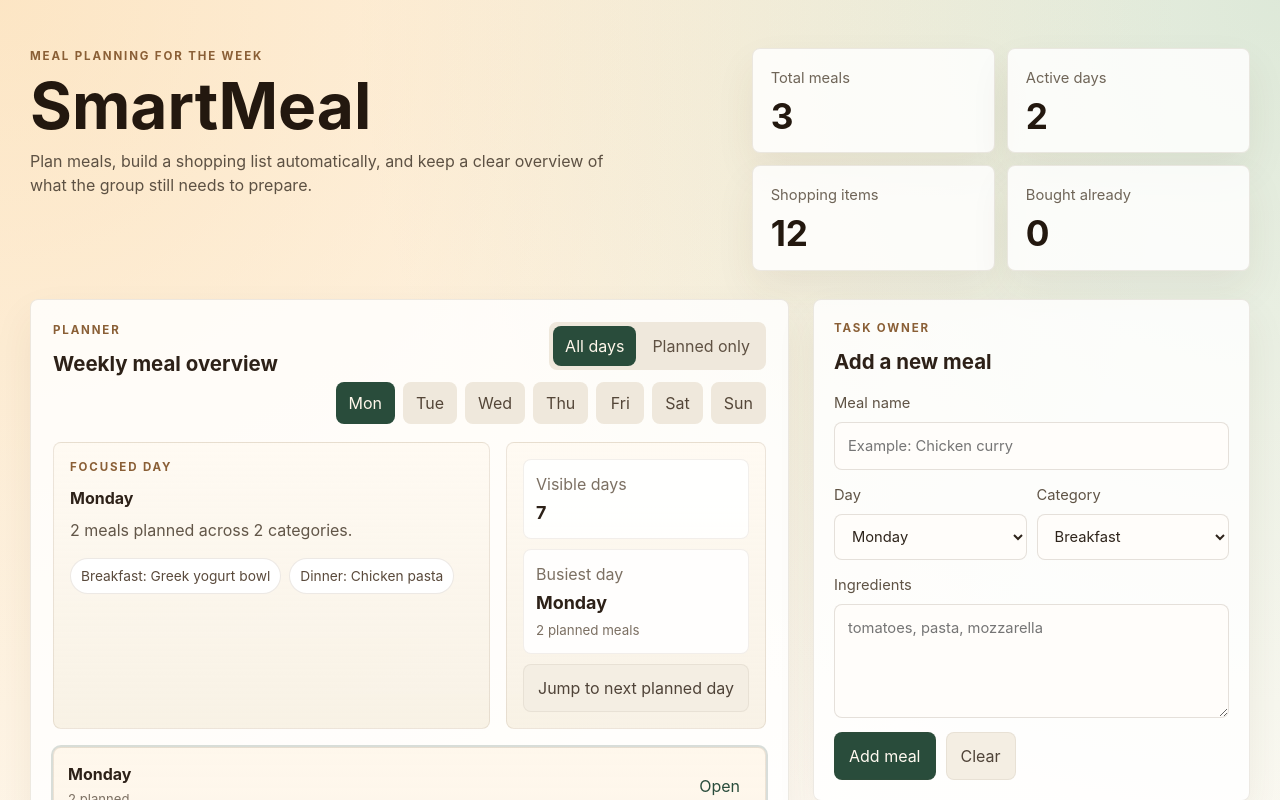
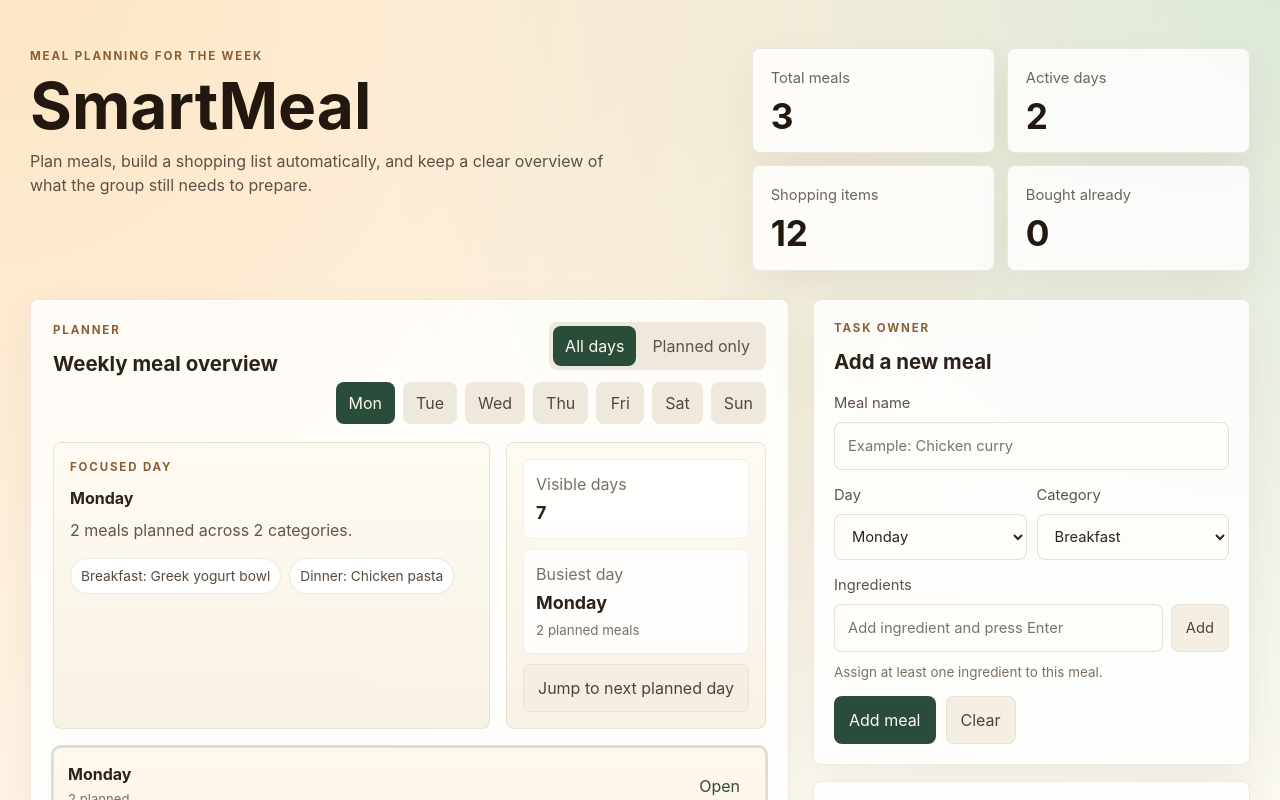
Before and after one commit to Matesz777/SmartMeal, a React (Vite) app: page / in a window 1280 px wide. Shown: the top 800 px of the page. Built offline with nearby package versions, Linux system fonts and the light colour scheme.

Commit message:
skladniki posilku

```diff
--- a/src/App.css
+++ b/src/App.css
@@ -392,6 +392,54 @@
   resize: vertical;
 }
 
+.ingredient-builder {
+  display: grid;
+  gap: 10px;
+}
+
+.ingredient-input-row {
+  display: flex;
+  gap: 8px;
+}
+
+.ingredient-input-row .secondary-button {
+  flex-shrink: 0;
+}
+
+.ingredient-chip-list {
+  display: flex;
+  flex-wrap: wrap;
+  gap: 8px;
+}
+
+.ingredient-chip {
+  display: inline-flex;
+  align-items: center;
+  gap: 8px;
+  padding: 6px 10px;
+  border-radius: 999px;
+  border: 1px solid rgba(95, 77, 54, 0.18);
+  background: #fffdf8;
+  color: #4f4338;
+  font-size: 0.85rem;
+}
+
+.ingredient-chip-remove {
+  border: 0;
+  background: transparent;
+  color: #8a4030;
+  cursor: pointer;
+  font: inherit;
+  line-height: 1;
+  padding: 0;
+}
+
+.ingredient-hint {
+  margin: 0;
+  color: #7c7063;
+  font-size: 0.84rem;
+}
+
 .field-error {
   color: #9b3a2d;
   font-size: 0.84rem;
--- a/src/App.jsx
+++ b/src/App.jsx
@@ -41,7 +41,8 @@ const initialForm = {
   name: '',
   day: days[0],
   category: mealCategories[0],
-  ingredients: '',
+  ingredientInput: '',
+  ingredients: [],
 }
 
 const plannerViews = [
@@ -133,7 +134,6 @@ const getDatesInRange = (start, end) => {
 const validateMealForm = (formValues) => {
   const mealName = formValues.name.trim()
   const rawIngredients = formValues.ingredients
-    .split(',')
     .map((ingredient) => ingredient.trim())
     .filter(Boolean)
   const errors = {}
@@ -430,8 +430,79 @@ function App() {
       name: meal.name,
       day: meal.day,
       category: meal.category,
-      ingredients: meal.ingredients.join(', '),
+      ingredientInput: '',
+      ingredients: meal.ingredients,
     })
+  }
+
+  const handleAddIngredient = () => {
+    const nextIngredient = form.ingredientInput.trim()
+
+    if (!nextIngredient) {
+      return
+    }
+
+    if (nextIngredient.length > 40) {
+      setFormErrors((currentErrors) => ({
+        ...currentErrors,
+        ingredients: 'Each ingredient should be 40 characters or less.',
+      }))
+      return
+    }
+
+    if (form.ingredients.length >= 12) {
+      setFormErrors((currentErrors) => ({
+        ...currentErrors,
+        ingredients: 'Keep the list to 12 ingredients or fewer.',
+      }))
+      return
+    }
+
+    const normalizedIngredient = nextIngredient.toLowerCase()
+    const ingredientAlreadyAdded = form.ingredients.some(
+      (ingredient) => ingredient.toLowerCase() === normalizedIngredient,
+    )
+
+    if (ingredientAlreadyAdded) {
+      setFormErrors((currentErrors) => ({
+        ...currentErrors,
+        ingredients: 'This ingredient is already assigned to the meal.',
+      }))
+      return
+    }
+
+    setForm((currentForm) => ({
+      ...currentForm,
+      ingredientInput: '',
+      ingredients: [...currentForm.ingredients, nextIngredient],
+    }))
+    setFormErrors((currentErrors) => ({
+      ...currentErrors,
+      ingredients: '',
+    }))
+  }
+
+  const handleRemoveIngredient = (ingredientToRemove) => {
+    setForm((currentForm) => ({
+      ...currentForm,
+      ingredients: currentForm.ingredients.filter(
+        (ingredient) => ingredient !== ingredientToRemove,
+      ),
+    }))
+
+    if (formErrors.ingredients) {
+      setFormErrors((currentErrors) => ({
+        ...currentErrors,
+        ingredients: '',
+      }))
+    }
+  }
+
+  const handleIngredientInputKeyDown = (event) => {
+    if (event.key === 'Enter' || event.key === ',') {
+      event.preventDefault()
+      handleAddIngredient()
+    }
   }
 
   const handleDeleteMeal = (mealId) => {
@@ -795,18 +866,52 @@ function App() {
 
               <label>
                 Ingredients
-                <textarea
-                  name="ingredients"
-                  value={form.ingredients}
+                <div className="ingredient-builder">
+                  <div className="ingredient-input-row">
+                    <input
+                      type="text"
+                      name="ingredientInput"
+                      value={form.ingredientInput}
                       onChange={handleInputChange}
-                  rows="4"
-                  placeholder="tomatoes, pasta, mozzarella"
-                  maxLength="240"
+                      onKeyDown={handleIngredientInputKeyDown}
+                      placeholder="Add ingredient and press Enter"
+                      maxLength="40"
                       aria-invalid={Boolean(formErrors.ingredients)}
                       aria-describedby={
                         formErrors.ingredients ? 'meal-ingredients-error' : undefined
                       }
                     />
+                    <button
+                      type="button"
+                      className="secondary-button"
+                      onClick={handleAddIngredient}
+                    >
+                      Add
+                    </button>
+                  </div>
+
+                  {form.ingredients.length > 0 ? (
+                    <div className="ingredient-chip-list" aria-label="Assigned ingredients">
+                      {form.ingredients.map((ingredient) => (
+                        <span key={ingredient} className="ingredient-chip">
+                          {ingredient}
+                          <button
+                            type="button"
+                            className="ingredient-chip-remove"
+                            onClick={() => handleRemoveIngredient(ingredient)}
+                            aria-label={`Remove ${ingredient}`}
+                          >
+                            x
+                          </button>
+                        </span>
+                      ))}
+                    </div>
+                  ) : (
+                    <p className="ingredient-hint">
+                      Assign at least one ingredient to this meal.
+                    </p>
+                  )}
+                </div>
                 {formErrors.ingredients && (
                   <span
                     className="field-error"
```
Also changed, not shown: 1 other file (tests, documents, lock files or other folders). Lines whose indentation alone changed are shown as unchanged.
